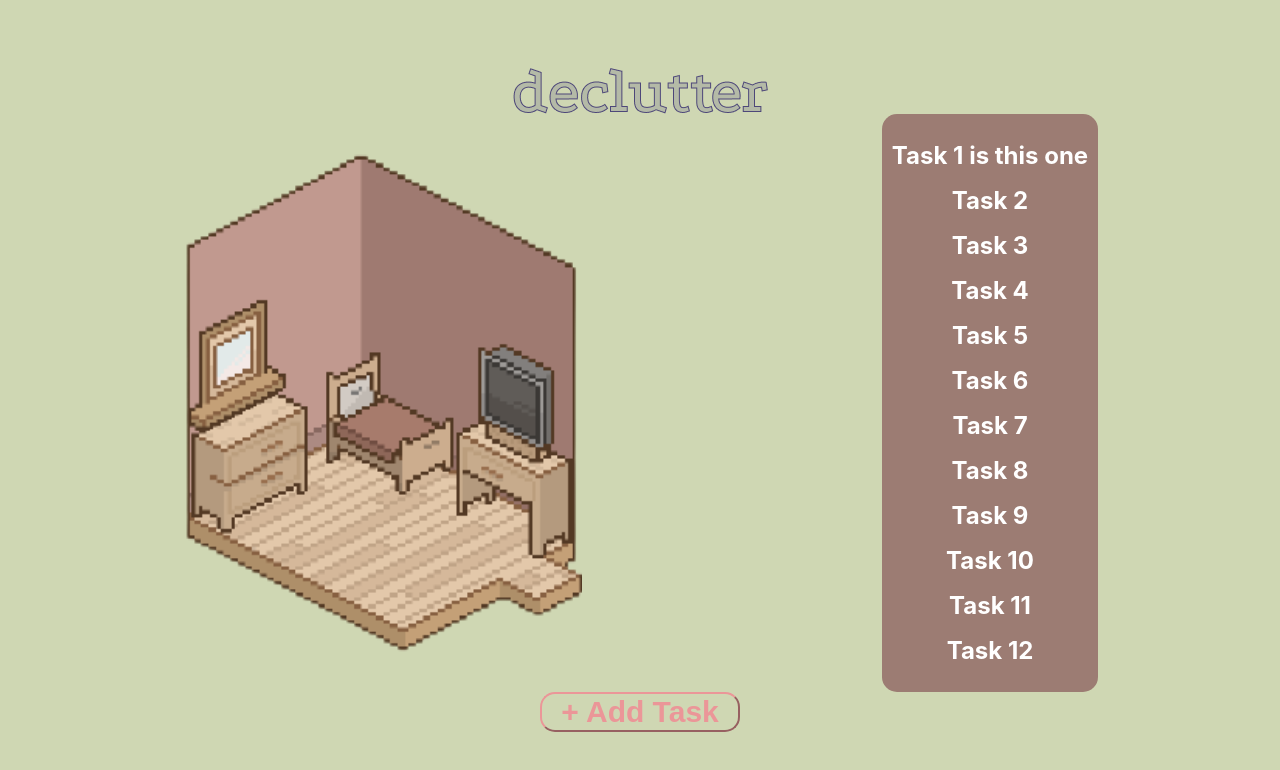
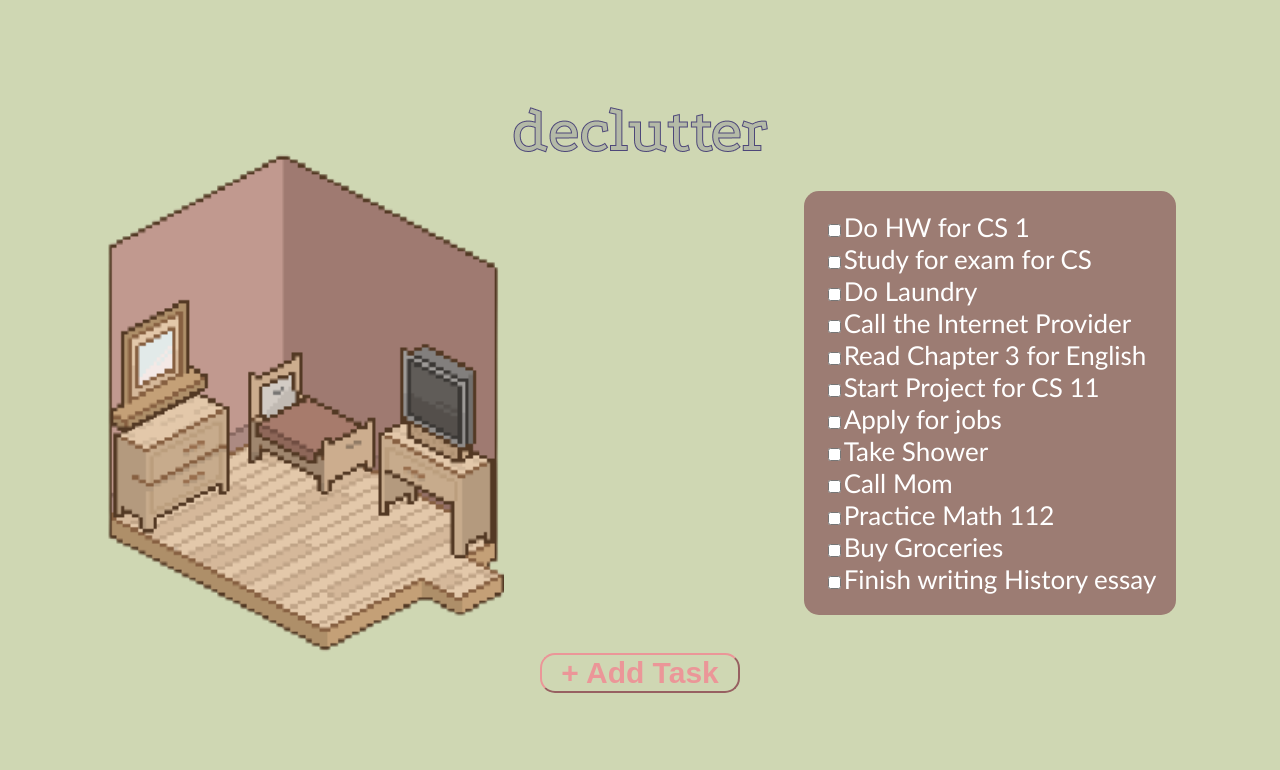
Before and after one commit to fzinnah17/declutter, a React (Create React App) app: page / in a window 1280 px wide. Shown: the top 770 px of the page. Built offline with nearby package versions, Linux system fonts and the light colour scheme.

Commit message:
I made changes in Tasks css and javascript file. I was following a YT tutorial so I made the task file but i could not implement it

```diff
--- /dev/null
+++ b/src/Task.js
@@ -0,0 +1,12 @@
+const Task = ({task}) => {
+    return (
+        <div className= 'task'>
+            <h3>
+                {task.text}
+            </h3>
+
+        </div>
+    )
+}
+
+export default Task
--- a/src/Tasks.css
+++ b/src/Tasks.css
@@ -1,17 +1,26 @@
 .container{
+    font-family: 'Trebuchet MS', 'Lucida Sans Unicode', 'Lucida Grande', 'Lucida Sans', Arial, sans-serif;
     background-color: #9C7C73;
     border-radius: 15px;
     height: auto;
-    width: fit-content;
-    display: flex;
-    align-items: center;
-    justify-content: center;
+    text-align: start;
+    justify-content: left;
     float: left;
-    padding: 10px;
+    padding: 20px;
+    cursor: pointer;
+    transition: all 0.3s ease;
+}
+.Task-list .checkboxes label{
+    font:bolder 60%;
+    padding-right: 60px;
 
 }
-.Task-List{
-    color: FBF8F8;
-    font-size: 12px;
 
+.checkbox {
+    position: absolute;
+    top: 0;
+    left: 0;
+    height: 25px;
+    width: 25px;
+    background-color: #eee;
 }
--- a/src/Tasks.js
+++ b/src/Tasks.js
@@ -1,26 +1,100 @@
 import React from "react";
+import { Component } from "react";
 import "./Tasks.css";
+import Task from './Task'
 import Box from '@material-ui/core/Box';
 
 class Tasks extends React.Component{
+    constructor(props) {
+        super(props);
+        this.state = {
+          value: null,
+        };
+      }
     render(){
 
     return(
         <Box className="container">
+            <form>
             <div className="Task-List">
-                <h1>Task 1 is this one</h1>
-                <h1>Task 2</h1>
-                <h1>Task 3</h1>
-                <h1>Task 4</h1>
-                <h1>Task 5</h1>
-                <h1>Task 6</h1>
-                <h1>Task 7</h1>
-                <h1>Task 8</h1>
-                <h1>Task 9</h1>
-                <h1>Task 10</h1>
-                <h1>Task 11</h1>
-                <h1>Task 12</h1>
+            <div>
+                <label>
+                    <input type="checkbox" />
+                    Do HW for CS 1
+                    </label>
+                    </div>
+                    <div>
+                <label>
+                    <input type="checkbox" />
+                    Study for exam for CS
+                    </label>
+                    </div>
+                    <div>
+                <label>
+                    <input type="checkbox" />
+                    Do Laundry
+                    </label>
+                    </div>
+                    <div>
+                <label>
+                    <input type="checkbox" />
+                    Call the Internet Provider
+                    </label>
+                    </div>
+                    <div>
+                <label>
+                    <input type="checkbox" />
+                    Read Chapter 3 for English
+                    </label>
+                    </div>
+                    <div>
+                <label>
+                    <input type="checkbox" />
+                    Start Project for CS 11
+                    </label>
+                    </div>
+                    <div>
+                <label>
+                    <input type="checkbox" />
+                    Apply for jobs
+                    </label>
+                    </div>
+                    <div>
+                <label>
+                    <input type="checkbox" />
+                    Take Shower
+                    </label>
+                    </div>
+                    <div>
+                <label>
+                    <input type="checkbox" />
+                    Call Mom
+                    </label>
+                    </div>
+                    <div>
+                <label>
+                    <input type="checkbox" />
+                    Practice Math 112
+                    </label>
+                    </div>
+                    <div>
+                <label>
+                    <input type="checkbox" />
+                    Buy Groceries
+                    </label>
+                    </div>
+                    <div>
+                <label>
+                    <input type="checkbox" />
+                    Finish writing History essay
+                    </label>
+                    </div>
+
+
+
             </div>
+            </form>
+
         </Box>
     );
     }
```
